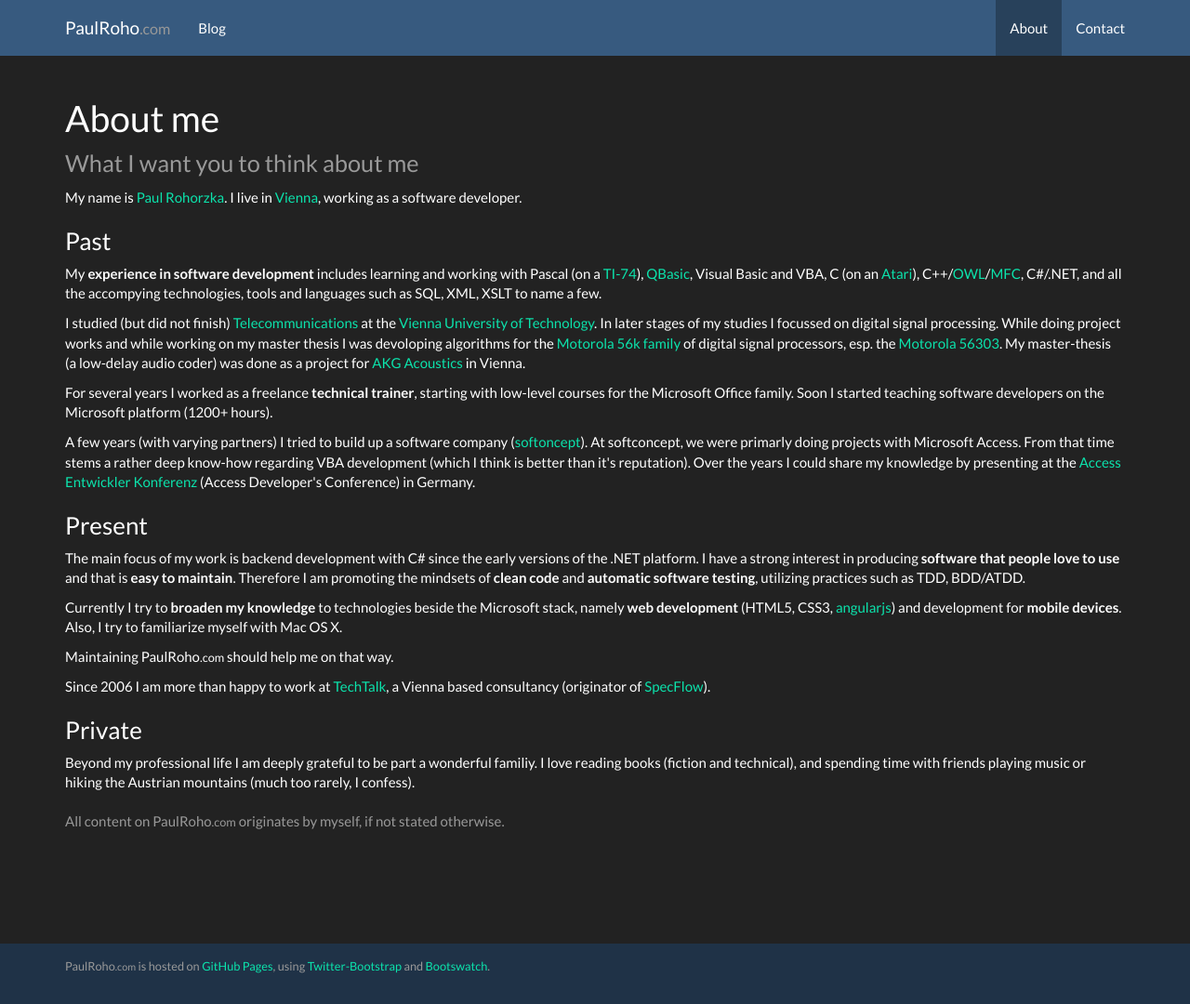
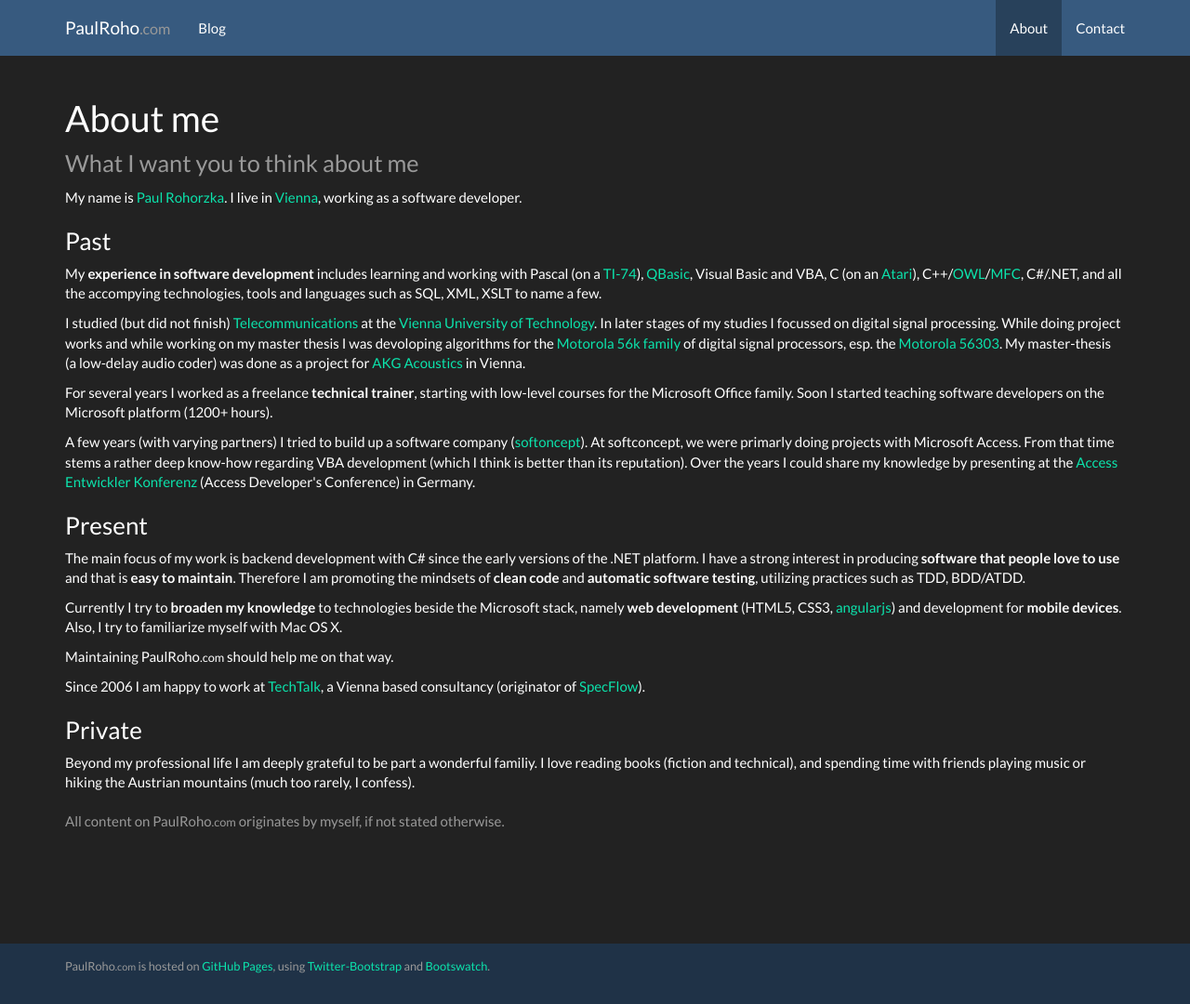
Before and after one commit to paulroho/paulroho.github.io, a Jekyll site: the page built from about/paul/index.html, in a window 1280 px wide and 1080 px high. Shown: the whole window at 93% size. Built offline with Jekyll 4.4.1, drawn with Linux system fonts in a browser that asks for light colours; nearby versions of some CDN libraries.

Commit message:
fixed typo in about/paul

```diff
--- a/about/paul/index.html
+++ b/about/paul/index.html
@@ -10,13 +10,13 @@ layout: default
 <p>My <strong>experience in software development</strong> includes learning and working with Pascal (on a <a href="http://en.wikipedia.org/wiki/TI-74">TI-74</a>), <a href="http://en.wikipedia.org/wiki/QBasic">QBasic</a>, Visual Basic and VBA, C (on an <a href="http://en.wikipedia.org/wiki/Atari_ST">Atari</a>), C++/<a href="http://en.wikipedia.org/wiki/Object_Windows_Library">OWL</a>/<a href="http://en.wikipedia.org/wiki/Microsoft_Foundation_Class_Library">MFC</a>, C#/.NET, and all the accompying technologies, tools and languages such as SQL, XML, XSLT to name a few.</p>
 <p>I studied (but did not finish) <a href="http://www.nt.tuwien.ac.at/">Telecommunications</a> at the <a href="http://www.tuwien.ac.at/en">Vienna University of Technology</a>. In later stages of my studies I focussed on digital signal processing. While doing project works and while working on my master thesis I was devoloping algorithms for the <a href="http://en.wikipedia.org/wiki/Motorola_56000">Motorola 56k family</a> of digital signal processors, esp. the <a href="http://www.freescale.com/webapp/sps/site/prod_summary.jsp?code=DSP56303">Motorola 56303</a>. My master-thesis (a low-delay audio coder) was done as a project for <a href="http://www.akg.com/">AKG Acoustics</a> in Vienna.</p>
 <p>For several years I worked as a freelance <strong>technical trainer</strong>, starting with low-level courses for the Microsoft Office family. Soon I started teaching software developers on the Microsoft platform (1200+ hours).</p>
-<p>A few years (with varying partners) I tried to build up a software company (<a href="http://www.softconcept.at">softoncept</a>). At softconcept, we were primarly doing projects with Microsoft Access. From that time stems a rather deep know-how regarding VBA development (which I think is better than it's reputation). Over the years I could share my knowledge by presenting at the <a href="http://donkarl.com?aek">Access Entwickler Konferenz</a> (Access Developer's Conference) in Germany.</p>
+<p>A few years (with varying partners) I tried to build up a software company (<a href="http://www.softconcept.at">softoncept</a>). At softconcept, we were primarly doing projects with Microsoft Access. From that time stems a rather deep know-how regarding VBA development (which I think is better than its reputation). Over the years I could share my knowledge by presenting at the <a href="http://donkarl.com?aek">Access Entwickler Konferenz</a> (Access Developer's Conference) in Germany.</p>
 
 <h3>Present</h3>
 <p>The main focus of my work is backend development with C# since the early versions of the .NET platform. I have a strong interest in producing <strong>software that people love to use</strong> and that is <strong>easy to maintain</strong>. Therefore I am promoting the mindsets of <strong>clean code</strong> and <strong>automatic software testing</strong>, utilizing practices such as TDD, BDD/ATDD.</p>
 <p>Currently I try to <strong>broaden my knowledge</strong> to technologies beside the Microsoft stack, namely <strong>web development</strong> (HTML5, CSS3, <a href="http://angularjs.org">angularjs</a>) and development for <strong>mobile devices</strong>. Also, I try to familiarize myself with Mac OS X.</p>
 <p>Maintaining {{ site.urlhtml }} should help me on that way.</p>
-<p>Since 2006 I am more than happy to work at <a href="http://www.techtalk.at">TechTalk</a>, a Vienna based consultancy (originator of <a href="http://specflow.org">SpecFlow</a>).</p>
+<p>Since 2006 I am happy to work at <a href="http://www.techtalk.at">TechTalk</a>, a Vienna based consultancy (originator of <a href="http://specflow.org">SpecFlow</a>).</p>
 
 <h3>Private</h3>
 <p>Beyond my professional life I am deeply grateful to be part a wonderful familiy. I love reading books (fiction and technical), and spending time with friends playing music or hiking the Austrian mountains (much too rarely, I confess).</p>
```
